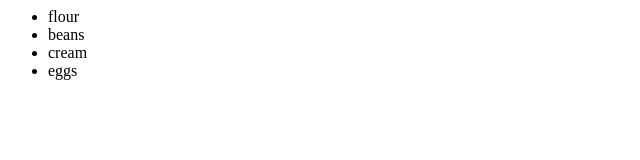
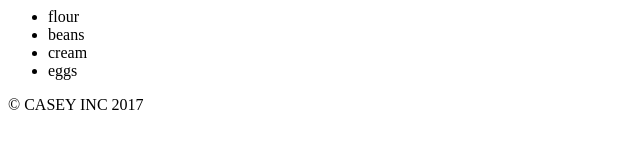
Before and after one commit to winordie-47/testRepo, a plain HTML site: page index.html in a window 1280 px wide. Shown: the whole page, without its empty margins (0-640 px from the left). Drawn offline with Linux system fonts and the light colour scheme.

Commit message:
adding a footer to index page

```diff
--- a/index.html
+++ b/index.html
@@ -6,5 +6,8 @@
 <li>cream</li>
 <li>eggs</li>
 </ul>
+<footer>
+&copy; CASEY INC 2017
+</footer>
 </body>
 </html>
```
